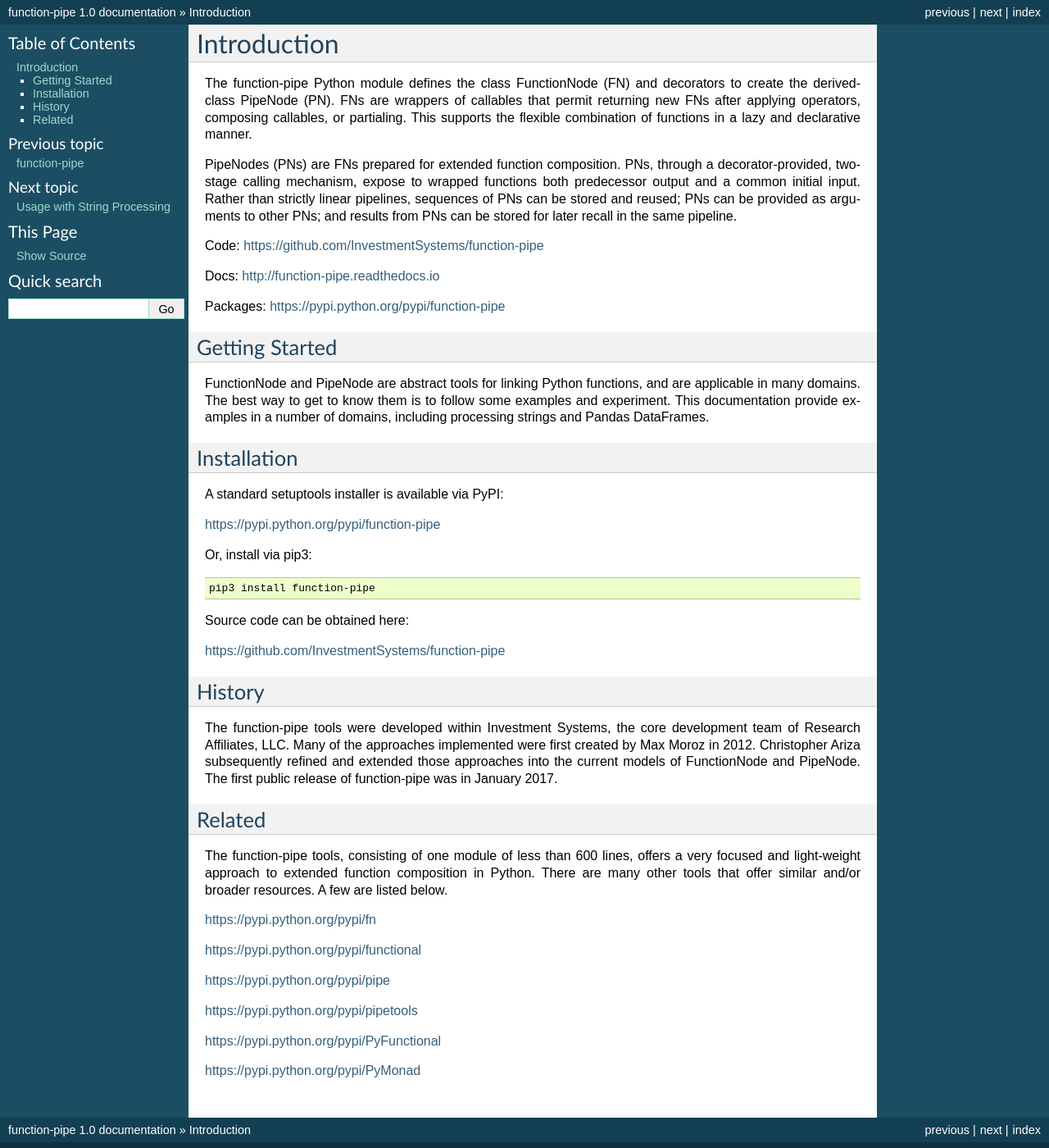
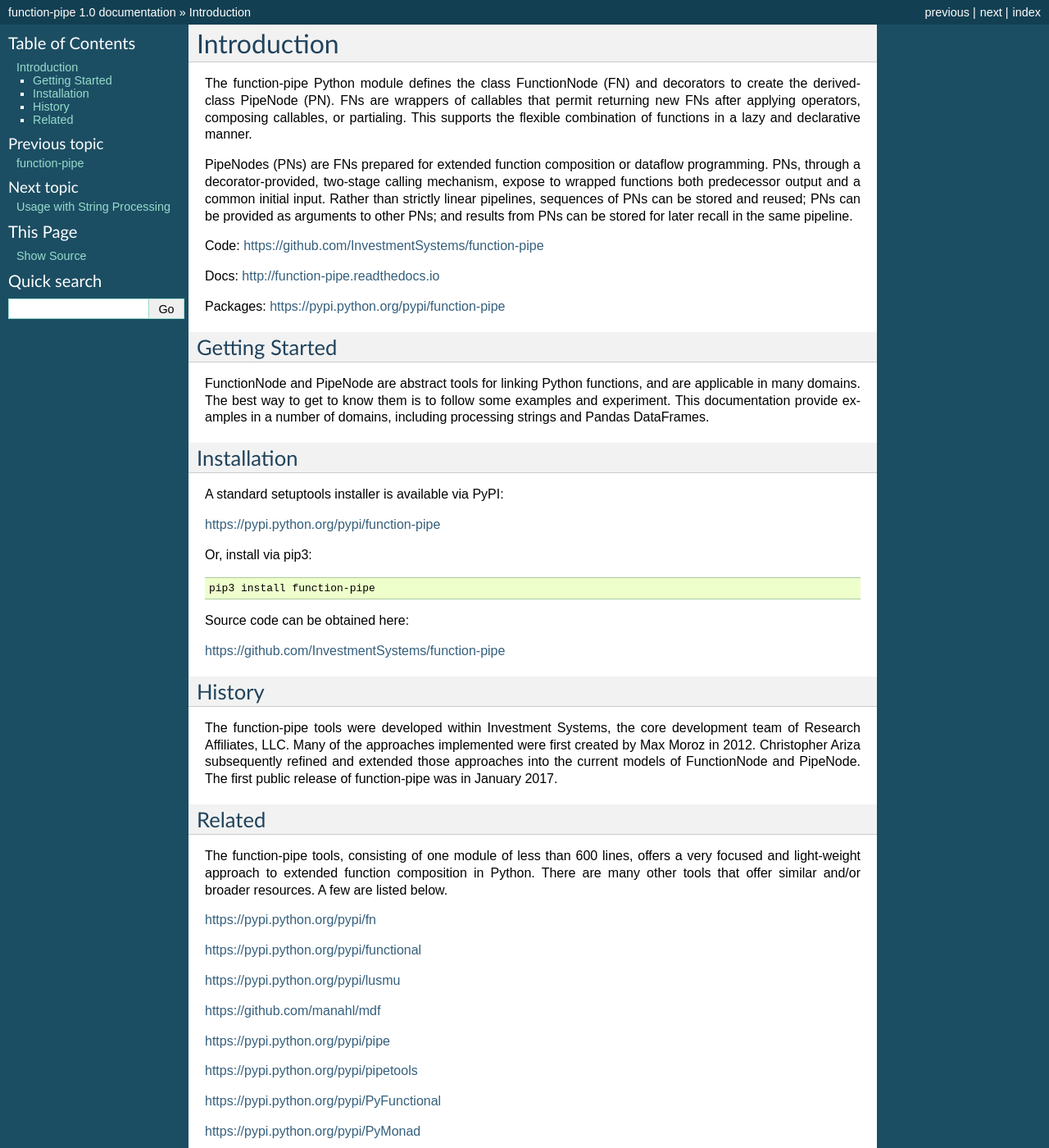
Before and after one commit to InvestmentSystems/function-pipe, a Sphinx documentation site: the page built from doc/source/intro.rst, in a window 1280 px wide and 1400 px high. Shown: the whole window at 82% size. Built offline with Sphinx 7.4.7, drawn with Linux system fonts in a browser that asks for light colours.

Commit message:
updated docs

```diff
--- a/README.rst
+++ b/README.rst
@@ -3,7 +3,7 @@ function-pipe
 
 The function-pipe Python module defines the class FunctionNode (FN) and decorators to create the derived-class PipeNode (PN). FNs are wrappers of callables that permit returning new FNs after applying operators, composing callables, or partialing. This supports the flexible combination of functions in a lazy and declarative manner.
 
-PipeNodes (PNs) are FNs prepared for extended function composition. PNs, through a decorator-provided, two-stage calling mechanism, expose to wrapped functions both predecessor output and a common initial input. Rather than strictly linear pipelines, sequences of PNs can be stored and reused; PNs can be provided as arguments to other PNs; and results from PNs can be stored for later recall in the same pipeline.
+PipeNodes (PNs) are FNs prepared for extended function composition or dataflow programming. PNs, through a decorator-provided, two-stage calling mechanism, expose to wrapped functions both predecessor output and a common initial input. Rather than strictly linear pipelines, sequences of PNs can be stored and reused; PNs can be provided as arguments to other PNs; and results from PNs can be stored for later recall in the same pipeline.
 
 Code: https://github.com/InvestmentSystems/function-pipe
 
--- a/doc/source/intro.rst
+++ b/doc/source/intro.rst
@@ -5,7 +5,7 @@ Introduction
 
 The function-pipe Python module defines the class FunctionNode (FN) and decorators to create the derived-class PipeNode (PN). FNs are wrappers of callables that permit returning new FNs after applying operators, composing callables, or partialing. This supports the flexible combination of functions in a lazy and declarative manner.
 
-PipeNodes (PNs) are FNs prepared for extended function composition. PNs, through a decorator-provided, two-stage calling mechanism, expose to wrapped functions both predecessor output and a common initial input. Rather than strictly linear pipelines, sequences of PNs can be stored and reused; PNs can be provided as arguments to other PNs; and results from PNs can be stored for later recall in the same pipeline.
+PipeNodes (PNs) are FNs prepared for extended function composition or dataflow programming. PNs, through a decorator-provided, two-stage calling mechanism, expose to wrapped functions both predecessor output and a common initial input. Rather than strictly linear pipelines, sequences of PNs can be stored and reused; PNs can be provided as arguments to other PNs; and results from PNs can be stored for later recall in the same pipeline.
 
 Code: https://github.com/InvestmentSystems/function-pipe
 
@@ -58,6 +58,10 @@ https://pypi.python.org/pypi/fn
 
 https://pypi.python.org/pypi/functional
 
+https://pypi.python.org/pypi/lusmu
+
+https://github.com/manahl/mdf
+
 https://pypi.python.org/pypi/pipe
 
 https://pypi.python.org/pypi/pipetools
```
